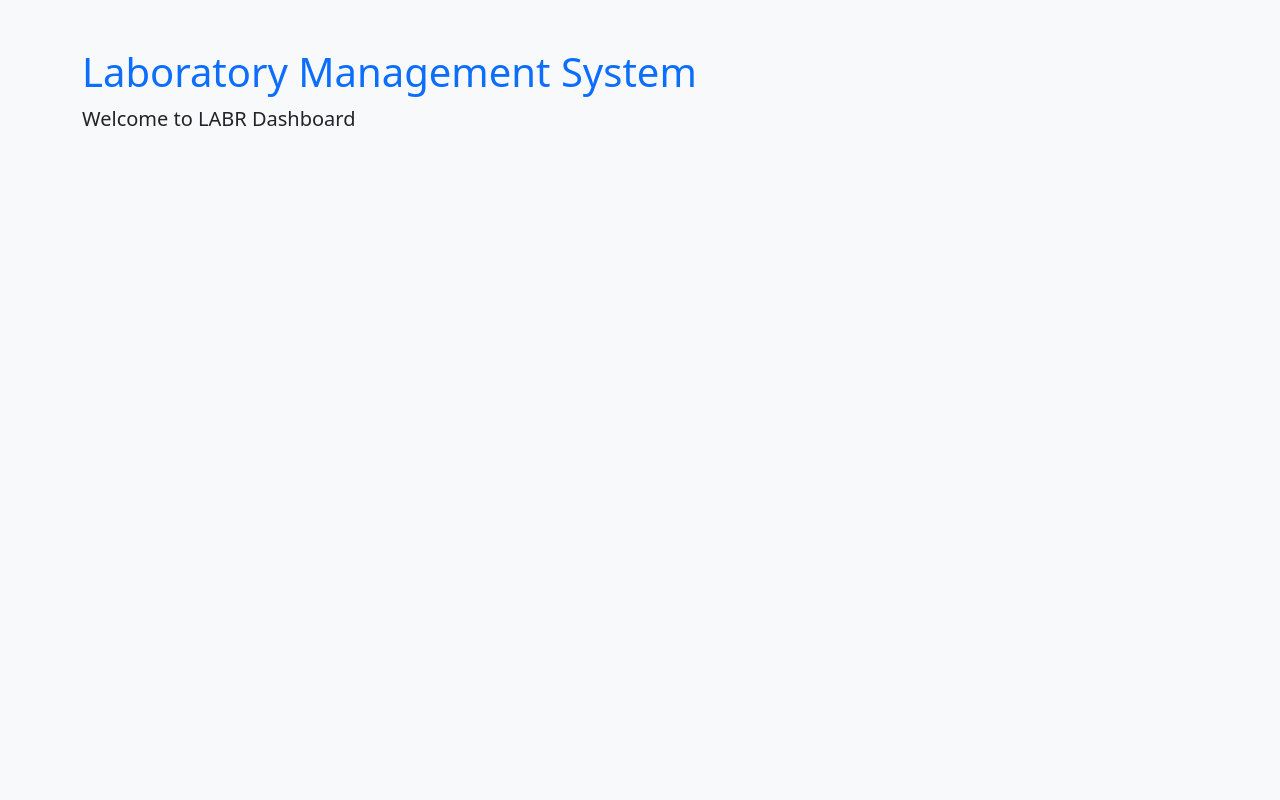
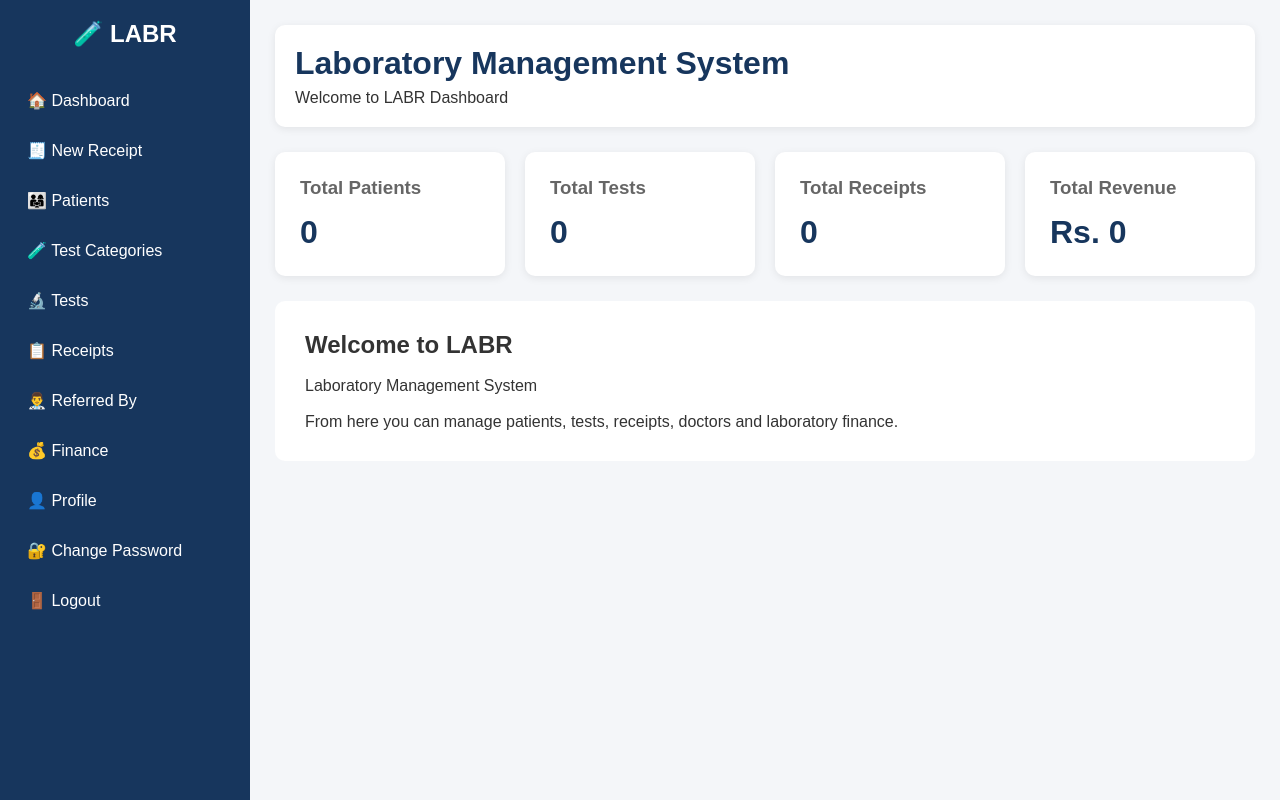
Before and after one commit to muhammadtoufail195-cyber/labr_project, a Flask app: page / in a window 1280 px wide. Run offline with Flask 3, Linux system fonts and the light colour scheme; the visitor is signed in with stand-in values (Sample User, id 1).

Commit message:
Create LABR dashboard interface

```diff
--- a/templates/index.html
+++ b/templates/index.html
@@ -3,13 +3,202 @@
 <head>
     <meta charset="UTF-8">
     <meta name="viewport" content="width=device-width, initial-scale=1.0">
-    <title>LABR - Dashboard</title>
-    <link rel="stylesheet" href="https://cdn.jsdelivr.net/npm/bootstrap@5.3.0/dist/css/bootstrap.min.css">
+    <title>LABR - Laboratory Management System</title>
+
+    <style>
+        * {
+            box-sizing: border-box;
+            margin: 0;
+            padding: 0;
+            font-family: Arial, sans-serif;
+        }
+
+        body {
+            background: #f4f6f9;
+            color: #333;
+        }
+
+        .sidebar {
+            position: fixed;
+            left: 0;
+            top: 0;
+            width: 250px;
+            height: 100vh;
+            background: #17365d;
+            color: white;
+            padding: 20px 12px;
+        }
+
+        .logo {
+            text-align: center;
+            font-size: 24px;
+            font-weight: bold;
+            margin-bottom: 30px;
+        }
+
+        .menu a {
+            display: block;
+            color: white;
+            text-decoration: none;
+            padding: 13px 15px;
+            margin: 5px 0;
+            border-radius: 7px;
+            font-size: 16px;
+        }
+
+        .menu a:hover {
+            background: #24558f;
+        }
+
+        .main {
+            margin-left: 250px;
+            padding: 25px;
+        }
+
+        .topbar {
+            background: white;
+            padding: 20px;
+            border-radius: 10px;
+            margin-bottom: 25px;
+            box-shadow: 0 2px 8px rgba(0,0,0,.08);
+        }
+
+        .topbar h1 {
+            color: #17365d;
+            margin-bottom: 7px;
+        }
+
+        .cards {
+            display: grid;
+            grid-template-columns: repeat(4, 1fr);
+            gap: 20px;
+        }
+
+        .card {
+            background: white;
+            padding: 25px;
+            border-radius: 10px;
+            box-shadow: 0 2px 8px rgba(0,0,0,.08);
+        }
+
+        .card h3 {
+            color: #666;
+            margin-bottom: 15px;
+        }
+
+        .number {
+            font-size: 32px;
+            font-weight: bold;
+            color: #17365d;
+        }
+
+        .welcome {
+            margin-top: 25px;
+            background: white;
+            padding: 30px;
+            border-radius: 10px;
+        }
+
+        @media (max-width: 800px) {
+            .sidebar {
+                width: 210px;
+            }
+
+            .main {
+                margin-left: 210px;
+                padding: 15px;
+            }
+
+            .cards {
+                grid-template-columns: repeat(2, 1fr);
+            }
+        }
+
+        @media (max-width: 600px) {
+            .sidebar {
+                position: relative;
+                width: 100%;
+                height: auto;
+            }
+
+            .main {
+                margin-left: 0;
+            }
+
+            .cards {
+                grid-template-columns: 1fr;
+            }
+        }
+    </style>
 </head>
-<body class="bg-light">
-    <div class="container mt-5">
-        <h1 class="text-primary">Laboratory Management System</h1>
-        <p class="lead">Welcome to LABR Dashboard</p>
+
+<body>
+
+<div class="sidebar">
+
+    <div class="logo">
+        🧪 LABR
     </div>
+
+    <div class="menu">
+        <a href="/">🏠 Dashboard</a>
+        <a href="#">🧾 New Receipt</a>
+        <a href="#">👨‍👩‍👧 Patients</a>
+        <a href="#">🧪 Test Categories</a>
+        <a href="#">🔬 Tests</a>
+        <a href="#">📋 Receipts</a>
+        <a href="#">👨‍⚕️ Referred By</a>
+        <a href="#">💰 Finance</a>
+        <a href="#">👤 Profile</a>
+        <a href="#">🔐 Change Password</a>
+        <a href="/logout">🚪 Logout</a>
+    </div>
+
+</div>
+
+<div class="main">
+
+    <div class="topbar">
+        <h1>Laboratory Management System</h1>
+        <p>Welcome to LABR Dashboard</p>
+    </div>
+
+    <div class="cards">
+
+        <div class="card">
+            <h3>Total Patients</h3>
+            <div class="number">0</div>
+        </div>
+
+        <div class="card">
+            <h3>Total Tests</h3>
+            <div class="number">0</div>
+        </div>
+
+        <div class="card">
+            <h3>Total Receipts</h3>
+            <div class="number">0</div>
+        </div>
+
+        <div class="card">
+            <h3>Total Revenue</h3>
+            <div class="number">Rs. 0</div>
+        </div>
+
+    </div>
+
+    <div class="welcome">
+        <h2>Welcome to LABR</h2>
+        <br>
+        <p>
+            Laboratory Management System
+            <br><br>
+            From here you can manage patients, tests,
+            receipts, doctors and laboratory finance.
+        </p>
+    </div>
+
+</div>
+
 </body>
 </html>
```
